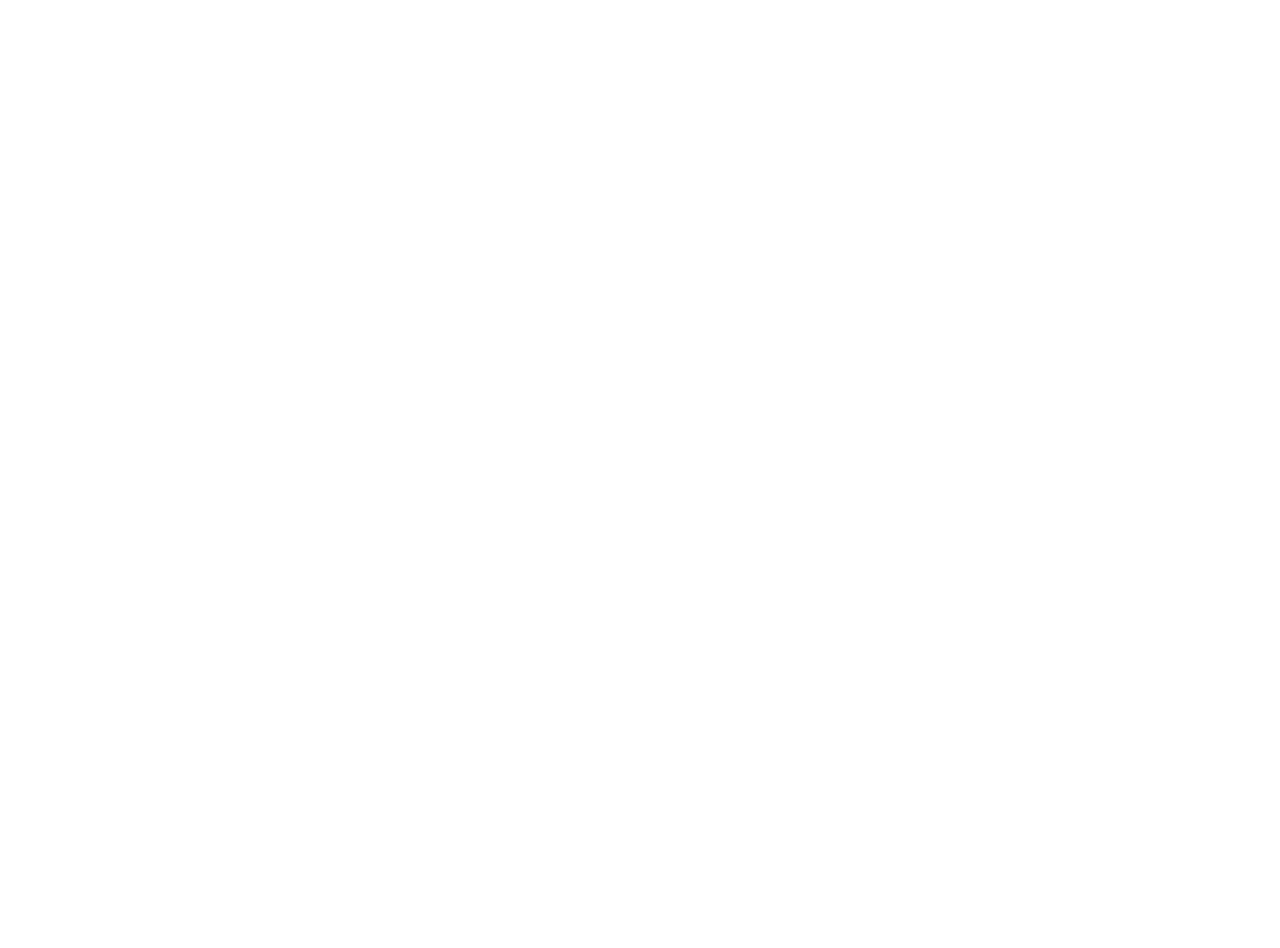
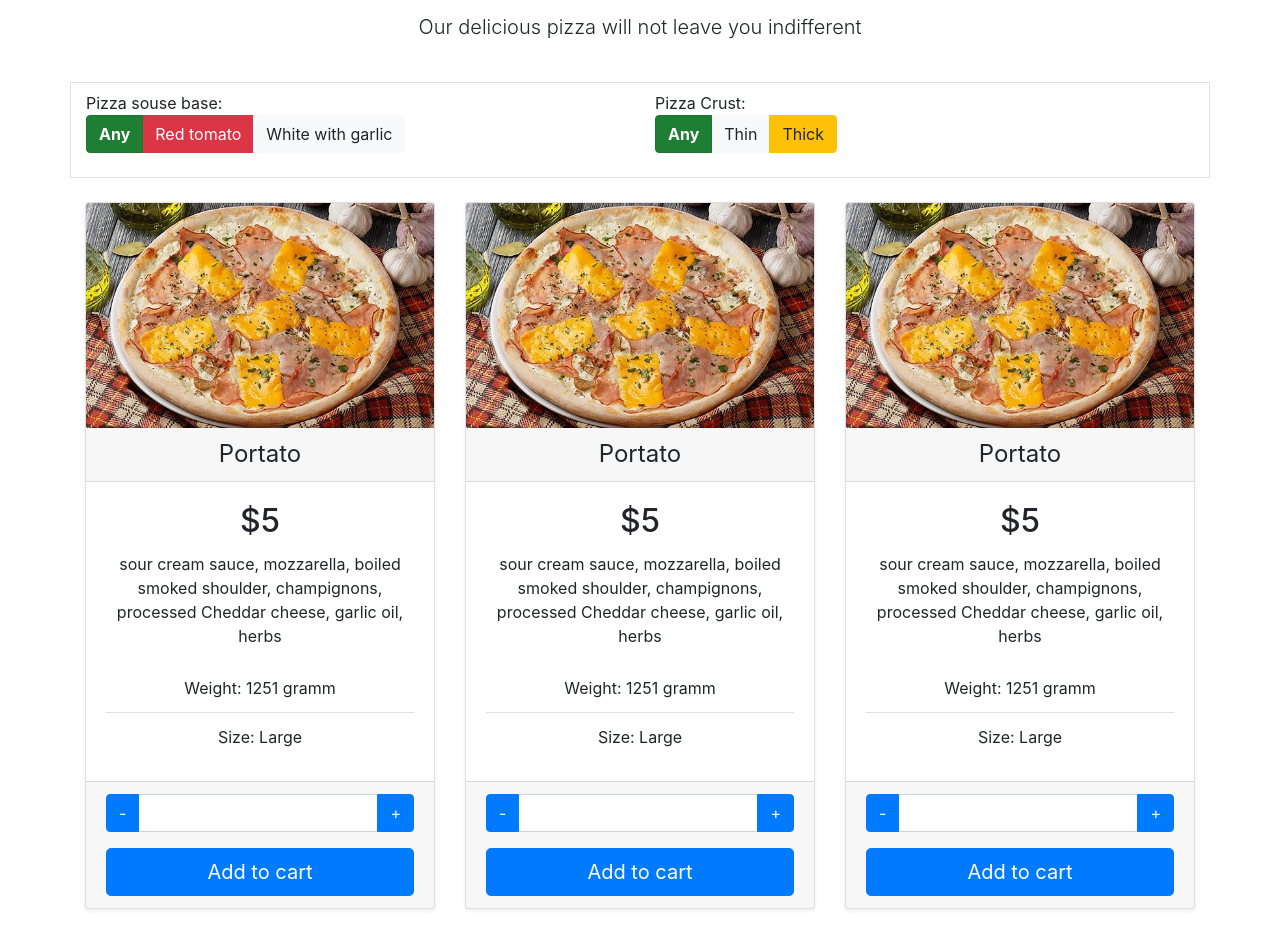
Before and after one commit to Armalon/PizzaTaskFrontend, a Vue app in the folder frontend/pizza/: page / in a window 1280 px wide. Shown: the part 340-1288 px from the top of the page. Before the commit the page ends 800 px from the top, so only its background shows below. Built offline with nearby package versions, Linux system fonts and the light colour scheme.

Commit message:
Base menu design

```diff
--- a/frontend/pizza/src/components/Home.vue
+++ b/frontend/pizza/src/components/Home.vue
@@ -1,31 +1,29 @@
 <template>
     <div>
-        <div v-if="!iAmAuthorized">
-            <p>
-                You need to be authorized to get access to the pizza. You will get random user credential by pressing a button below.
+        <div class="px-3 py-3 pb-md-4 mx-auto text-center">
+            <h1 class="display-4">Menu</h1>
+            <p class="lead">
+                Our delicious pizza will not leave you indifferent
             </p>
-            <button @click="authorizeMe">Authorise me</button>
         </div>
 
-        <div v-if="iAmAuthorized">
-            <p>
-                Now you are authorized. Hello <b><i>{{ username }}</i></b>
-            </p>
+        <div class="container">
+            <search-filters></search-filters>
 
-            <button @click="loggingMeOut">Logging out</button>
+            <div class="card-deck mb-3 text-center">
+                <menu-element></menu-element>
+                <menu-element></menu-element>
+                <menu-element></menu-element>
+            </div>
         </div>
 
-        <div v-if="chatList">
-            <br><br>
-            <div v-for="chat in chatList" :key="chat.id">
-                <router-link :to="{ name: 'chat', params: { chatId: chat.id } }">{{ chat.name }}</router-link>
-                <br><br>
-            </div>
-        </div>
     </div>
 </template>
 
 <script>
+    import SearchFilters from "./SearchFilters";
+    import MenuElement from "./MenuElement";
+
     export default {
         data() {
             return {
@@ -68,6 +66,8 @@
             }, 1000);
         },
         components: {
+            SearchFilters,
+            MenuElement
         },
     }
 </script>
--- /dev/null
+++ b/frontend/pizza/src/components/MenuElement.vue
@@ -0,0 +1,42 @@
+<template>
+    <div class="card mb-4 shadow-sm">
+        <img src="../assets/portato_thin.jpg" class="card-img-top" alt="...">
+        <div class="card-header">
+            <h4 class="my-0 font-weight-normal">Portato</h4>
+        </div>
+        <div class="card-body">
+            <h2 class="card-title pricing-card-title">
+                $5
+            </h2>
+            <p class="card-text">
+                sour cream sauce, mozzarella, boiled smoked shoulder, champignons, processed Cheddar cheese, garlic oil, herbs
+            </p>
+
+            <ul class="list-group list-group-flush">
+                <li class="list-group-item">Weight: 1251 gramm</li>
+                <li class="list-group-item">Size: Large</li>
+            </ul>
+        </div>
+        <div class="card-footer">
+            <div class="input-group mb-3">
+                <div class="input-group-prepend">
+                    <button class="btn btn-primary">-</button>
+                </div>
+                <input class="form-control" type="number">
+                <div class="input-group-append">
+                    <button class="btn btn-primary">+</button>
+                </div>
+            </div>
+
+
+            <button type="button" class="btn btn-lg btn-block btn-primary">
+                Add to cart
+            </button>
+        </div>
+    </div>
+</template>
+
+<script>
+    export default {
+    }
+</script>
--- /dev/null
+++ b/frontend/pizza/src/components/SearchFilters.vue
@@ -0,0 +1,42 @@
+<template>
+    <div class="row mb-4 border pb-4 pt-2">
+        <div class="col-sm-6">
+            Pizza souse base:
+            <br>
+
+            <div class="btn-group btn-group-toggle" data-toggle="buttons">
+                <label class="btn btn-success active font-weight-bold">
+                    <input type="radio" name="souse_base" value="any" checked>Any
+                </label>
+                <label class="btn btn-danger">
+                    <input type="radio" name="souse_base" value="red"> Red tomato
+                </label>
+                <label class="btn btn-light">
+                    <input type="radio" name="souse_base" value="white"> White with garlic
+                </label>
+            </div>
+
+        </div>
+        <div class="col-sm-6">
+            Pizza Crust:
+            <br>
+
+            <div class="btn-group btn-group-toggle" data-toggle="buttons">
+                <label class="btn btn-success active font-weight-bold">
+                    <input type="radio" name="crust" value="any" checked>Any
+                </label>
+                <label class="btn btn-light">
+                    <input type="radio" name="crust" value="red"> Thin
+                </label>
+                <label class="btn btn-warning">
+                    <input type="radio" name="crust" value="white"> Thick
+                </label>
+            </div>
+        </div>
+    </div>
+</template>
+
+<script>
+    export default {
+    }
+</script>
```
Also changed, not shown: frontend/pizza/src/assets/portato_thin.jpg (added).
